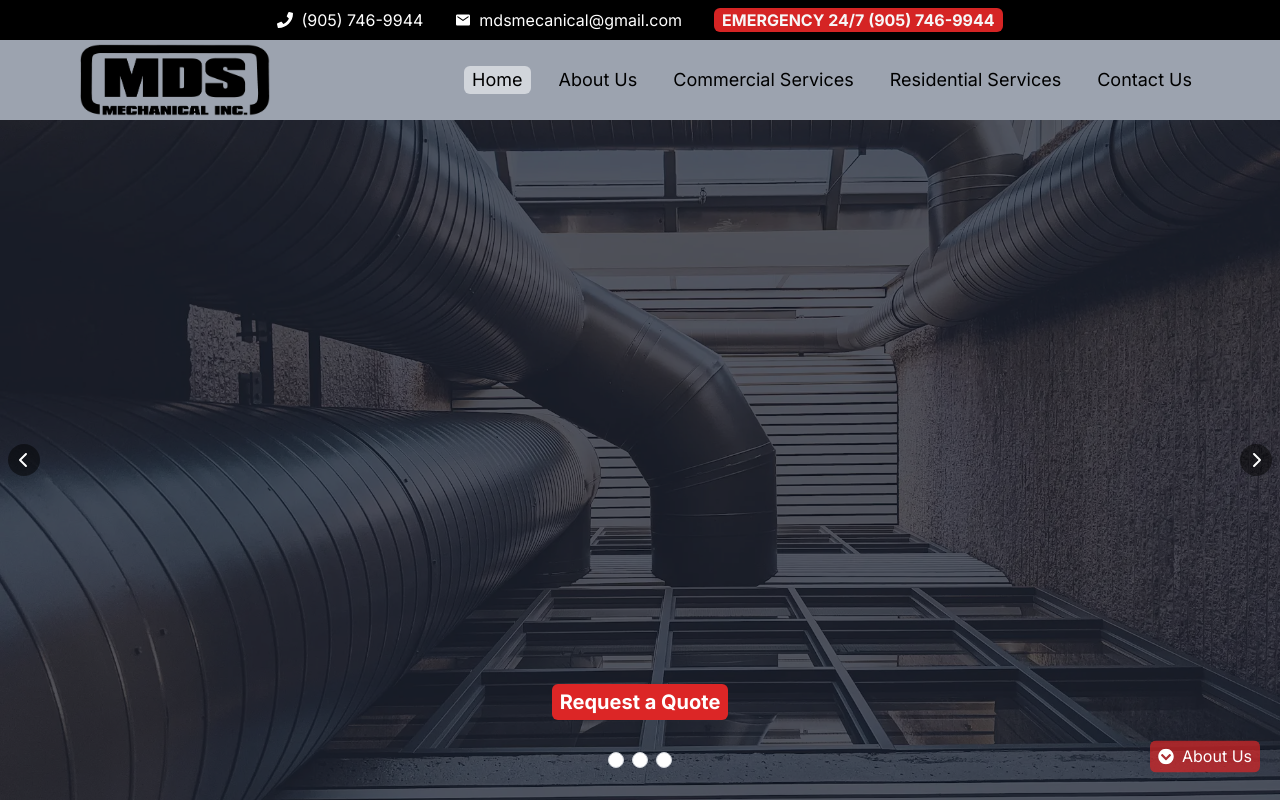
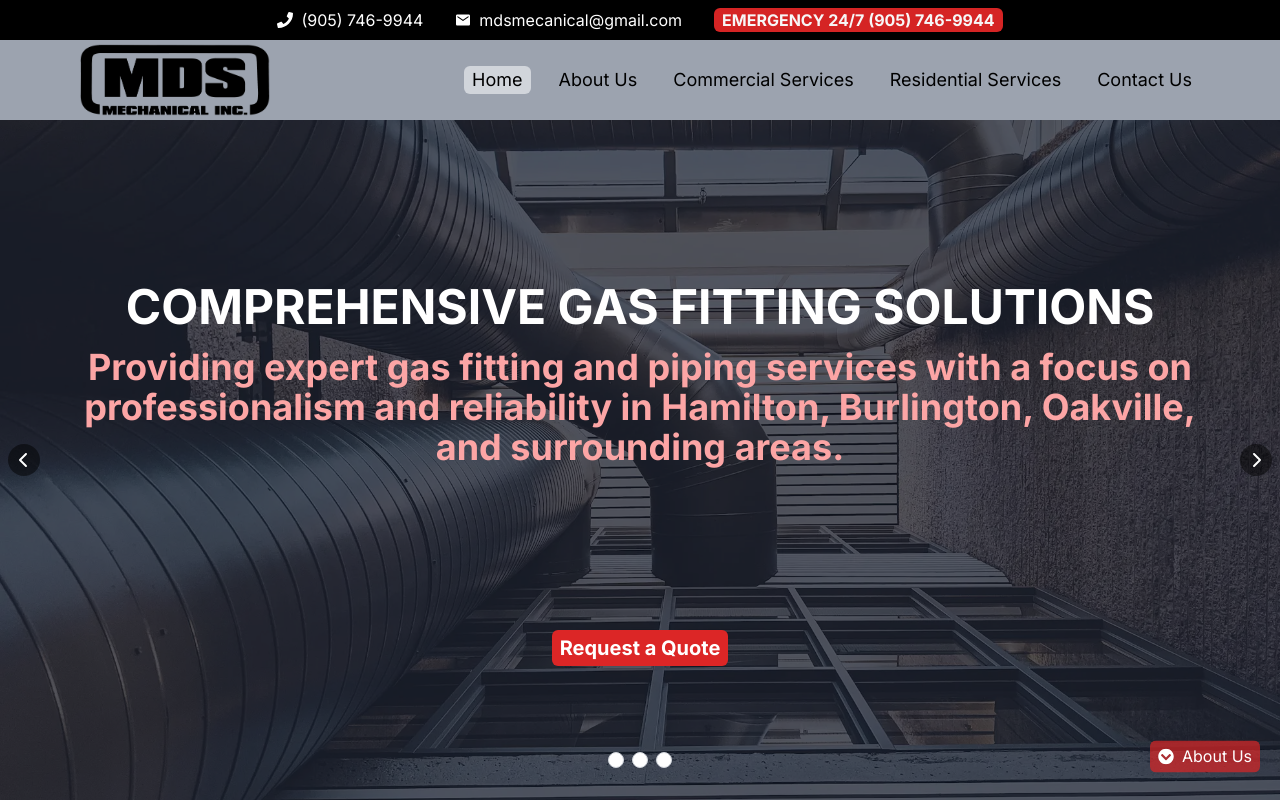
Before and after one commit to GlebTc/mds_mechanical, a Next.js app: page / in a window 1280 px wide. Shown: the top 800 px of the page. Built offline with nearby package versions, Linux system fonts and the light colour scheme.

Commit message:
Main page completed

```diff
--- a/src/app/page.tsx
+++ b/src/app/page.tsx
@@ -1,35 +1,10 @@
-'use client'
-import { useState, useEffect } from 'react'
 import Main from "@/components/main/mainHero/Main";
 import About from "@/components/main/mainAbout/About";
 import Services from "@/components/main/mainServices/Services";
-import { FaAnglesUp } from "react-icons/fa6";
 
 export default function Home() {
-  const [isFixed, setIsFixed] = useState(false);
-
-  useEffect(() => {
-    const handleShadow = () => {
-      if (window.scrollY >= 100) {
-        setIsFixed(true);
-      } else {
-        setIsFixed(false);
-      }
-    };
-    window.addEventListener("scroll", handleShadow);
-  }, []);
-
-  const scrollToTop = () => {
-    window.scrollTo({ top: 0, behavior: "smooth" }); // Smooth scrolling to the top
-  };
   return (
     <main>
-      <a
-        onClick={scrollToTop}
-        className={`${isFixed ? "fixed" : "hidden"} bottom-20 right-5 bg-red-600 text-white p-2 rounded-lg shadow-lg z-50 cursor-pointer hover:bg-red-700 duration-300`}
-      >
-        <FaAnglesUp size={25} />
-      </a>
       <section>
         <Main />
       </section>
--- a/src/components/main/mainHero/HeroText.tsx
+++ b/src/components/main/mainHero/HeroText.tsx
@@ -26,7 +26,7 @@ const HeroText = () => {
       setCurrentIndex((prevIndex) =>
         prevIndex === constants.hero_messages.length - 1 ? 0 : prevIndex + 1
       );
-    }, 5000);
+    }, 8000);
 
     return () => clearInterval(interval);
   }, []);
@@ -67,17 +67,16 @@ const HeroText = () => {
         ))}
       </div>
       {/**************** Hero Messages ***************/}
-      <div className="relative w-full h-[60%] my-12 md:mt-24 lg:mt-36">
+      <div className="relative w-full h-[75%]">
         {constants.hero_messages.map((item, index) => (
           <div
             key={index}
-            className={`absolute top-0 left-0 w-full transition-opacity duration-500 ${
+            className={`HERO_MESSAGES_CONTAINER absolute top-0 left-0 w-full p-12 h-[100%] flex flex-col justify-center transition-opacity duration-500 ${
               index === currentIndex
                 ? "opacity-100"
                 : "opacity-0 pointer-events-none"
             }`}
           >
-            <div className="flex flex-col justify-start items-center h-full px-10 lg:px-80">
             <div
               className={`transition-opacity duration-500 delay-1000 text-center mb-4 ${
                 index === currentIndex ? "opacity-100" : "opacity-0"
@@ -97,7 +96,6 @@ const HeroText = () => {
               </p>
             </div>
           </div>
-          </div>
         ))}
       </div>
       <button
--- a/src/components/navbar/Navbar.tsx
+++ b/src/components/navbar/Navbar.tsx
@@ -2,6 +2,7 @@ import NavbarFixedBar from "./NavbarFixedBar";
 import DesktopMenu from "./DesktopMenu";
 import Image from "next/image";
 import mds_logo from "../../../public/assets/images/mds_logo_2.webp";
+import ScrollNavigationButtons from "./ScrollNavigationButtons";
 
 const Navbar = () => {
   return (
@@ -9,8 +10,9 @@ const Navbar = () => {
       className={`NAVBAR_MAIN_CONTAINER h-[var(--navbar-h-mobile)] md:h-[var(--navbar-h-desktop)] flex flex-col w-full`}
     >
       <NavbarFixedBar />
+      <ScrollNavigationButtons />
       <div
-        className={`NAVBAR_LOGO_AND_MENU_CONTAINER  bg-gray-400 h-full w-full flex justify-center md:justify-between items-center px-2 lg:px-20 pt-[var(--emerg-bar-h-mobile)] md:pt-[var(--emerg-bar-h-desktop)]`}
+        className={`NAVBAR_LOGO_AND_MENU_CONTAINER  bg-gray-400 h-full w-full flex justify-center md:justify-between items-center px-2 lg:px-20 pt-[var(--emerg-bar-h-mobile)] md:pt-[var(--emerg-bar-h-desktop)] z-[40]`}
       >
         <div className={`NAVBAR_LOGO_CONTAINER] w-[190px]`}>
           <Image
--- /dev/null
+++ b/src/components/navbar/ScrollNavigationButtons.tsx
@@ -0,0 +1,34 @@
+"use client";
+import { useState, useEffect } from "react";
+import { FaAnglesUp } from "react-icons/fa6";
+
+const ScrollNavigationButtons = () => {
+  const [isFixed, setIsFixed] = useState(false);
+
+  useEffect(() => {
+    const handleShadow = () => {
+      if (window.scrollY >= 100) {
+        setIsFixed(true);
+      } else {
+        setIsFixed(false);
+      }
+    };
+    window.addEventListener("scroll", handleShadow);
+  }, []);
+
+  const scrollToTop = () => {
+    window.scrollTo({ top: 0, behavior: "smooth" }); // Smooth scrolling to the top
+  };
+  return (
+    <a
+      onClick={scrollToTop}
+      className={`${
+        isFixed ? "fixed" : "hidden"
+      } bottom-5 right-5 bg-red-600/60 text-white p-2 rounded-lg shadow-lg z-50 cursor-pointer hover:bg-red-700 duration-300`}
+    >
+      <FaAnglesUp size={25} />
+    </a>
+  );
+};
+
+export default ScrollNavigationButtons;
```
Also changed, not shown: z.txt. Lines whose indentation alone changed are shown as unchanged.
